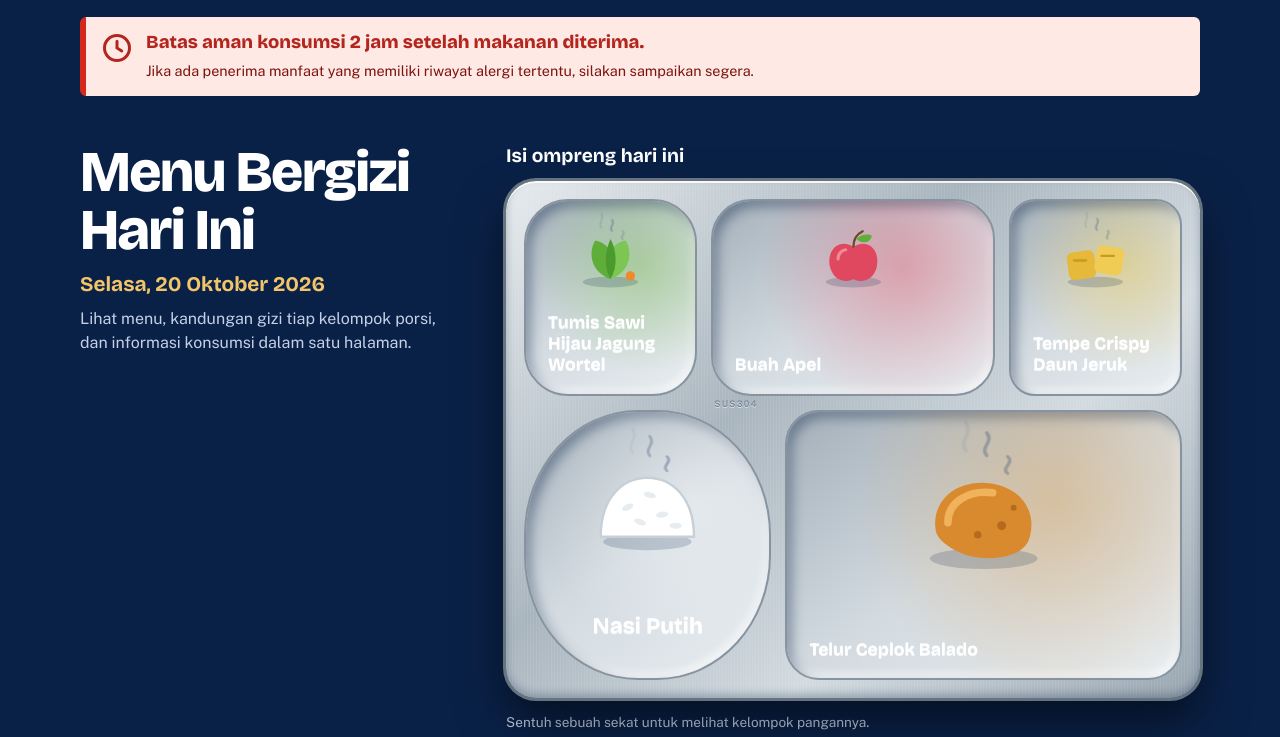
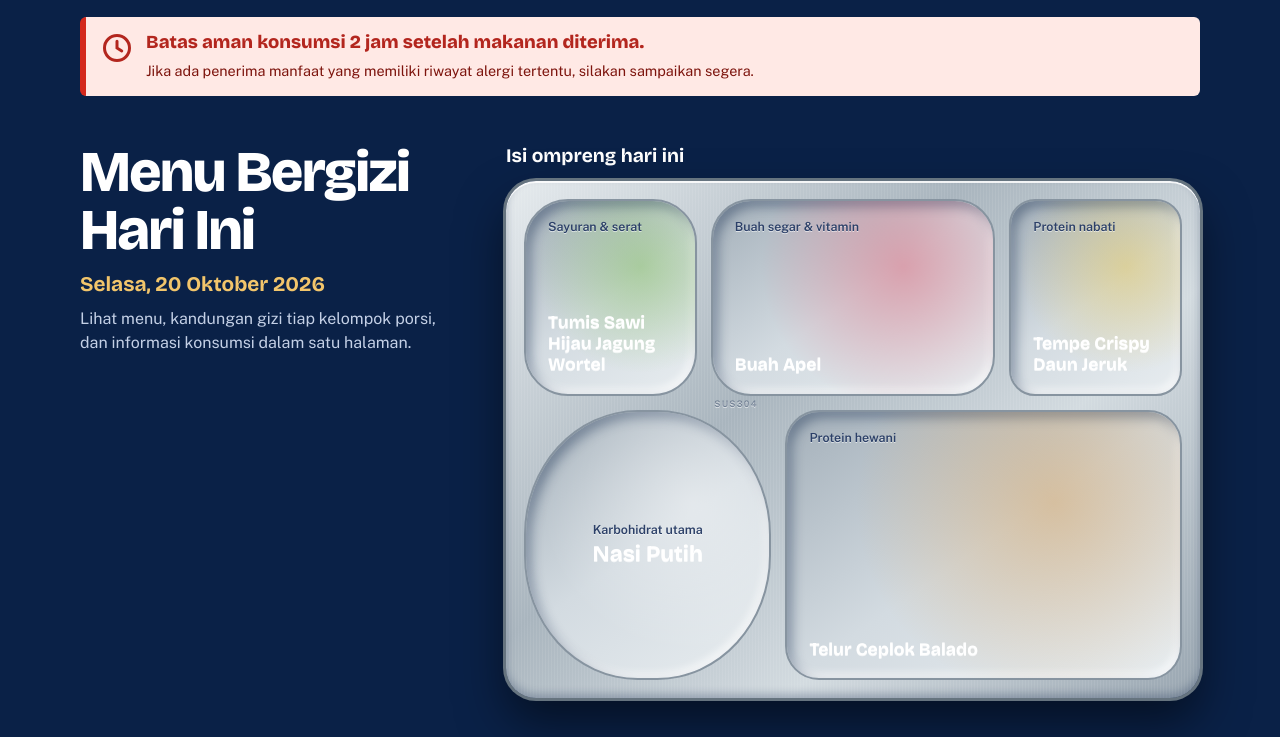
Before and after one commit to SPPG-PARANG-TAMBUNG/MENU-HARIAN, a plain HTML site: page index.html in a window 1280 px wide. Shown: the part 63-800 px from the top of the page. Drawn offline with nearby package versions, Linux system fonts and the light colour scheme.

Commit message:
Add files via upload

```diff
--- a/app.js
+++ b/app.js
@@ -11,37 +11,16 @@
   const decimals = (s) => (String(s).split(",")[1] || "").length;
   const fmt = (n, d) => n.toLocaleString("id-ID", { minimumFractionDigits: d, maximumFractionDigits: d });
 
-  /* Menu: urutan 1 nasi, 2 lauk hewani, 3 lauk nabati, 4 sayur, 5 buah */
-  const ROLES = ["Karbohidrat", "Lauk hewani", "Lauk nabati", "Sayur", "Buah"];
-  /* Ilustrasi makanan per sekat (mengikuti urutan menu) */
-  const svg = (body) => `<svg class="food" viewBox="0 0 100 100" aria-hidden="true" focusable="false"><ellipse cx="50" cy="82" rx="36" ry="7" fill="rgba(10,33,71,.18)"/>${body}</svg>`;
-  const STEAM = `<g class="steam"><path d="M38 20c-5-6 5-10 0-17"/><path d="M52 16c-5-6 5-10 0-17"/><path d="M66 20c-5-6 5-10 0-17"/></g>`;
-  const FOOD = [
-    svg(`<path d="M12 78C12 46 30 30 50 30s38 16 38 48z" fill="#fff" stroke="#c7d0d7" stroke-width="2"/><g fill="#e6ecf0"><ellipse cx="34" cy="54" rx="5" ry="2.4" transform="rotate(-25 34 54)"/><ellipse cx="52" cy="44" rx="5" ry="2.4" transform="rotate(15 52 44)"/><ellipse cx="62" cy="60" rx="5" ry="2.4" transform="rotate(-10 62 60)"/><ellipse cx="44" cy="66" rx="5" ry="2.4" transform="rotate(20 44 66)"/><ellipse cx="73" cy="69" rx="5" ry="2.4"/></g>${STEAM}`),
-    svg(`<path d="M18 64C14 42 34 28 56 32c22 4 30 22 24 38-6 14-34 14-46 8-8-4-14-8-16-14z" fill="#d98a2f"/><path d="M26 58C26 44 40 36 56 38" fill="none" stroke="#f0b25a" stroke-width="5" stroke-linecap="round"/><g fill="#b86a1c"><circle cx="62" cy="60" r="3"/><circle cx="46" cy="66" r="2.5"/><circle cx="70" cy="48" r="2"/></g>${STEAM}`),
-    svg(`<rect x="14" y="42" width="36" height="36" rx="8" fill="#e6b93a" transform="rotate(-8 32 60)"/><rect x="50" y="36" width="36" height="36" rx="8" fill="#f0cb55" transform="rotate(10 68 54)"/><path d="M22 54h16M58 48h16" stroke="#c99a1e" stroke-width="3" stroke-linecap="round"/>${STEAM}`),
-    svg(`<path d="M50 78C26 70 20 46 30 28c22 4 28 26 20 50z" fill="#5fae3a"/><path d="M50 78C74 70 80 46 70 28c-22 4-28 26-20 50z" fill="#7cc653"/><path d="M50 78C40 60 44 40 50 26c8 14 10 36 0 52z" fill="#4a9a2e"/><circle cx="76" cy="74" r="6" fill="#f08a2c"/>${STEAM}`),
-    svg(`<path d="M50 36C30 24 14 42 20 64c5 16 20 20 30 14 10 6 25 2 30-14 6-22-10-40-30-28z" fill="#e0485f"/><path d="M50 36c0-10 4-16 12-20" stroke="#6b4a2b" stroke-width="3" fill="none" stroke-linecap="round"/><path d="M54 26c8-8 18-6 20-4-2 8-12 12-20 4z" fill="#5fae3a"/><path d="M30 52c0-8 6-12 10-12" stroke="#f08a98" stroke-width="4" fill="none" stroke-linecap="round"/>`),
-  ];
-
+  /* Menu: tiap sekat = nama kelompok (kategori) + menu hari ini (value) */
   const renderMenu = (items) => {
     const list = $("menu-list");
     if (!list || !Array.isArray(items)) return;
-    const known = items.length === 5;
     list.dataset.count = items.length;
-    if ($("tray-hint")) $("tray-hint").hidden = !known;
     list.replaceChildren(...items.map((it, i) => {
       const li = el("li", "cell");
-      const btn = el("button", "cell-in", it.value);
-      btn.type = "button";
-      if (known) {
-        btn.setAttribute("aria-pressed", "false");
-        btn.append(el("span", "tag", ROLES[i]));
-        btn.addEventListener("click", () => btn.setAttribute("aria-pressed", String(li.classList.toggle("on"))));
-      }
       li.style.setProperty("--i", i);
-      if (known) li.insertAdjacentHTML("afterbegin", FOOD[i]);
-      li.append(btn);
+      if (it.kategori) li.append(el("span", "cat", it.kategori));
+      li.append(el("span", "name", it.value));
       return li;
     }));
     const glow = (e) => {
--- a/content.js
+++ b/content.js
@@ -24,16 +24,15 @@ window.LABEL_DATA = {
     date: "Selasa, 20 Oktober 2026",
   },
 
-  // Cukup ganti bagian value untuk memperbarui daftar menu.
-  // Tata letak ompreng paling pas untuk 5 menu dengan urutan:
-  // 1 nasi, 2 lauk hewani, 3 lauk nabati, 4 sayur, 5 buah.
-  // Jangan menekan Enter sebelum tanda kutip penutup.
+  // MENU HARIAN: ganti HANYA teks setelah "value:" setiap hari.
+  // "kategori" adalah nama kolom di ompreng dan biasanya tidak perlu diubah.
+  // Jangan menukar urutan: posisi sekat di ompreng mengikuti urutan baris ini.
   menu: [
-    { value: "Nasi Putih" },
-    { value: "Telur Ceplok Balado" },
-    { value: "Tempe Crispy Daun Jeruk" },
-    { value: "Tumis Sawi Hijau Jagung Wortel" },
-    { value: "Buah Apel" },
+    { kategori: "Karbohidrat utama", value: "Nasi Putih" },
+    { kategori: "Protein hewani", value: "Telur Ceplok Balado" },
+    { kategori: "Protein nabati", value: "Tempe Crispy Daun Jeruk" },
+    { kategori: "Sayuran & serat", value: "Tumis Sawi Hijau Jagung Wortel" },
+    { kategori: "Buah segar & vitamin", value: "Buah Apel" },
   ],
 
   // Ganti nilai setiap kelompok sesuai perhitungan petugas/ahli gizi.
--- a/index.html
+++ b/index.html
@@ -65,13 +65,12 @@
           <section id="menu" class="tray-wrap" aria-labelledby="menu-title">
             <h2 id="menu-title">Isi ompreng hari ini</h2>
             <ul class="tray" id="menu-list" data-count="5">
-              <li class="cell"><button class="cell-in" type="button">Nasi Putih</button></li>
-              <li class="cell"><button class="cell-in" type="button">Telur Ceplok Balado</button></li>
-              <li class="cell"><button class="cell-in" type="button">Tempe Crispy Daun Jeruk</button></li>
-              <li class="cell"><button class="cell-in" type="button">Tumis Sawi Hijau Jagung Wortel</button></li>
-              <li class="cell"><button class="cell-in" type="button">Buah Apel</button></li>
+              <li class="cell"><span class="cat">Karbohidrat utama</span><span class="name">Nasi Putih</span></li>
+              <li class="cell"><span class="cat">Protein hewani</span><span class="name">Telur Ceplok Balado</span></li>
+              <li class="cell"><span class="cat">Protein nabati</span><span class="name">Tempe Crispy Daun Jeruk</span></li>
+              <li class="cell"><span class="cat">Sayuran &amp; serat</span><span class="name">Tumis Sawi Hijau Jagung Wortel</span></li>
+              <li class="cell"><span class="cat">Buah segar &amp; vitamin</span><span class="name">Buah Apel</span></li>
             </ul>
-            <p class="hint" id="tray-hint">Sentuh sebuah sekat untuk melihat kelompok pangannya.</p>
           </section>
 
         </div>
--- a/style.css
+++ b/style.css
@@ -50,7 +50,6 @@ h1 { font: 800 clamp(2.3rem, 10.5vw, 3.6rem)/1 var(--display); letter-spacing: -
 .today p { margin-top: 10px; max-width: 46ch; color: var(--on-navy); }
 h2 { font: 700 1.2rem var(--display); margin-bottom: 14px; }
 .tray-wrap { padding-top: 30px; }
-.hint { margin-top: 14px; font-size: 0.85rem; color: var(--on-navy); }
 
 /* Ompreng baja 5 sekat. Urutan menu: 1 nasi, 2 lauk hewani, 3 lauk nabati, 4 sayur, 5 buah. */
 .tray {
@@ -63,7 +62,7 @@ h2 { font: 700 1.2rem var(--display); margin-bottom: 14px; }
   box-shadow: 0 0 0 3px #66747f, 0 24px 48px rgba(0,0,0,.5), inset 0 2px 0 rgba(255,255,255,.85), inset 0 -4px 8px rgba(10,33,71,.28);
 }
 .cell {
-  position: relative; z-index: 1; overflow: hidden; padding: 14px 18px; display: flex; align-items: flex-end;
+  position: relative; z-index: 1; overflow: hidden; padding: 14px 18px; display: flex; flex-direction: column; justify-content: space-between; align-items: flex-start; gap: 8px;
   font: 700 0.98rem/1.2 var(--display); overflow-wrap: break-word; text-shadow: 0 1px 0 rgba(255,255,255,.7);
   background: linear-gradient(145deg, #a3afb9 0%, #d3dbe1 50%, #e8edf0 100%);
   border: 2px solid #8794a0; border-radius: 26px;
@@ -72,32 +71,16 @@ h2 { font: 700 1.2rem var(--display); margin-bottom: 14px; }
 }
 .cell::before { content: ""; position: absolute; inset: 0; z-index: -1; opacity: .4; background: radial-gradient(circle at 68% 34%, var(--food, transparent) 0, transparent 62%); }
 .cell::after { content: ""; position: absolute; inset: 0; z-index: 0; pointer-events: none; opacity: 0; transition: opacity .35s; background: radial-gradient(circle 140px at var(--mx, 30%) var(--my, 20%), rgba(255,255,255,.6), transparent 70%); }
-.cell-in { position: absolute; inset: 0; z-index: 1; display: flex; align-items: inherit; justify-content: inherit; margin: 0; padding: inherit; border: 0; border-radius: inherit; background: none; color: inherit; font: inherit; text-align: inherit; text-shadow: inherit; cursor: pointer; }
-.cell-in:focus-visible { outline-offset: -6px; outline-color: var(--navy); }
 .cell:active { transform: scale(.96); }
-.cell.on { box-shadow: inset 5px 6px 12px rgba(10,33,71,.38), inset -3px -4px 8px rgba(255,255,255,.75), 0 0 0 4px var(--gold); }
 .cell.lit::after { opacity: 1; }
-.tag { position: absolute; top: 14px; left: 16px; padding: 3px 10px; border-radius: 999px; background: var(--navy); color: #fff; font: 600 .72rem/1.4 var(--body); text-shadow: none; opacity: 0; transform: translate(var(--tx, 0), -8px) scale(.85); transition: opacity .25s, transform .35s var(--spring); pointer-events: none; }
-.cell.on .tag, .cell-in:focus-visible .tag { opacity: 1; transform: translate(var(--tx, 0), 0) scale(1); }
-@media (hover: hover) {
-  .cell:hover::after { opacity: 1; }
-  .cell:hover .tag { opacity: 1; transform: translate(var(--tx, 0), 0) scale(1); }
-}
-.cell:nth-child(1) { --food: #fff; --tx: -50%; justify-content: center; align-items: center; text-align: center; font-size: 1.2rem; border-radius: 64px; }
-.cell:nth-child(1) .tag { left: 50%; top: 18%; }
+@media (hover: hover) { .cell:hover::after { opacity: 1; } }
+.cell:nth-child(1) { --food: #fff; justify-content: center; align-items: center; gap: 4px; text-align: center; font-size: 1.2rem; border-radius: 64px; }
+.cat { font: 600 .78rem/1.25 var(--body); color: #2c4068; text-shadow: 0 1px 0 rgba(255,255,255,.6); }
 .cell:nth-child(2) { --food: #d9953e; }
 .cell:nth-child(3) { --food: #eac33a; }
 .cell:nth-child(4) { --food: #6fb83f; border-radius: 38px; }
 .cell:nth-child(5) { --food: #e0485f; }
 
-.food { position: absolute; z-index: 0; inset: 9% 0 auto 0; margin-inline: auto; height: var(--fh, 50%); width: auto; aspect-ratio: 1; overflow: visible; pointer-events: none; transition: transform .45s var(--spring); }
-.cell:nth-child(1) .food { top: 11%; --fh: 46%; }
-.cell:nth-child(1) { align-items: flex-end; padding-bottom: 16%; }
-.cell:active .food { transform: scale(.92); }
-.cell.on .food { transform: translateY(-5px) rotate(-4deg) scale(1.06); }
-.steam path { fill: none; stroke: rgba(60,85,120,.4); stroke-width: 2.4; stroke-linecap: round; transform-box: fill-box; transform-origin: 50% 100%; }
-@media (hover: hover) { .cell:hover .food { transform: translateY(-5px) rotate(-4deg) scale(1.06); } }
-.tray[data-count="5"] .cell:nth-child(n+3) { --fh: 40%; }
 .tray[data-count="5"] { grid-template-columns: 11fr 9fr; grid-template-rows: repeat(6, 1fr); }
 .tray[data-count="5"] .cell:nth-child(1) { grid-area: 1 / 1 / 4 / 2; }
 .tray[data-count="5"] .cell:nth-child(2) { grid-area: 4 / 1 / 7 / 2; }
@@ -144,16 +127,10 @@ h2 { font: 700 1.2rem var(--display); margin-bottom: 14px; }
   .tray { animation: trayIn .8s .3s var(--ease) backwards; }
   .cell { animation: fill .5s calc(.75s + var(--i, 0) * 110ms) var(--ease) backwards; }
   .cell::after { animation: glint 1s calc(1.3s + var(--i, 0) * 110ms) ease-in-out backwards; }
-  .food { animation: drop .9s calc(1.05s + var(--i, 0) * 110ms) var(--spring) backwards; }
-  .steam path { animation: steam 3.4s calc(2.2s + var(--i, 0) * 110ms) ease-in-out infinite backwards; }
-  .steam path:nth-child(2) { animation-delay: calc(3.1s + var(--i, 0) * 110ms); }
-  .steam path:nth-child(3) { animation-delay: calc(4s + var(--i, 0) * 110ms); }
   .row { animation: rise .45s calc(var(--i, 0) * 70ms) var(--ease) backwards; }
   @keyframes rise { from { opacity: 0; transform: translateY(18px); } }
   @keyframes slideIn { from { opacity: 0; transform: translateX(-24px); } }
   @keyframes trayIn { from { opacity: 0; transform: translateY(44px) scale(.96); } }
-  @keyframes drop { from { opacity: 0; transform: translateY(-150%) rotate(-16deg) scale(.7); } }
-  @keyframes steam { 0% { opacity: 0; transform: translateY(8px) scaleY(.6); } 35% { opacity: 1; } 100% { opacity: 0; transform: translateY(-12px) scaleY(1.15); } }
   @keyframes fill { from { opacity: 0; transform: scale(.88); } }
   @keyframes glint { 0%, 100% { opacity: 0; } 40% { opacity: .9; } }
   @keyframes ring { 0%, 100% { transform: rotate(0); } 20% { transform: rotate(-16deg); } 40% { transform: rotate(14deg); } 60% { transform: rotate(-9deg); } 80% { transform: rotate(5deg); } }
@@ -167,8 +144,6 @@ h2 { font: 700 1.2rem var(--display); margin-bottom: 14px; }
   .wrap { width: min(100% - 64px, 760px); }
   .tray { height: auto; aspect-ratio: 1342 / 1000; gap: 14px; padding: 18px; border-radius: 30px; }
   .cell { font-size: 1.1rem; padding: 18px 22px; }
-  .tray[data-count="5"] .cell { --fh: 56%; }
-  .tray[data-count="5"] .cell:nth-child(1) { --fh: 48%; }
   .cell:nth-child(1) { border-radius: 46%; font-size: 1.4rem; }
   .cell:nth-child(2) { border-radius: 34px; }
   .cell:nth-child(4) { border-radius: 44px; }
```
